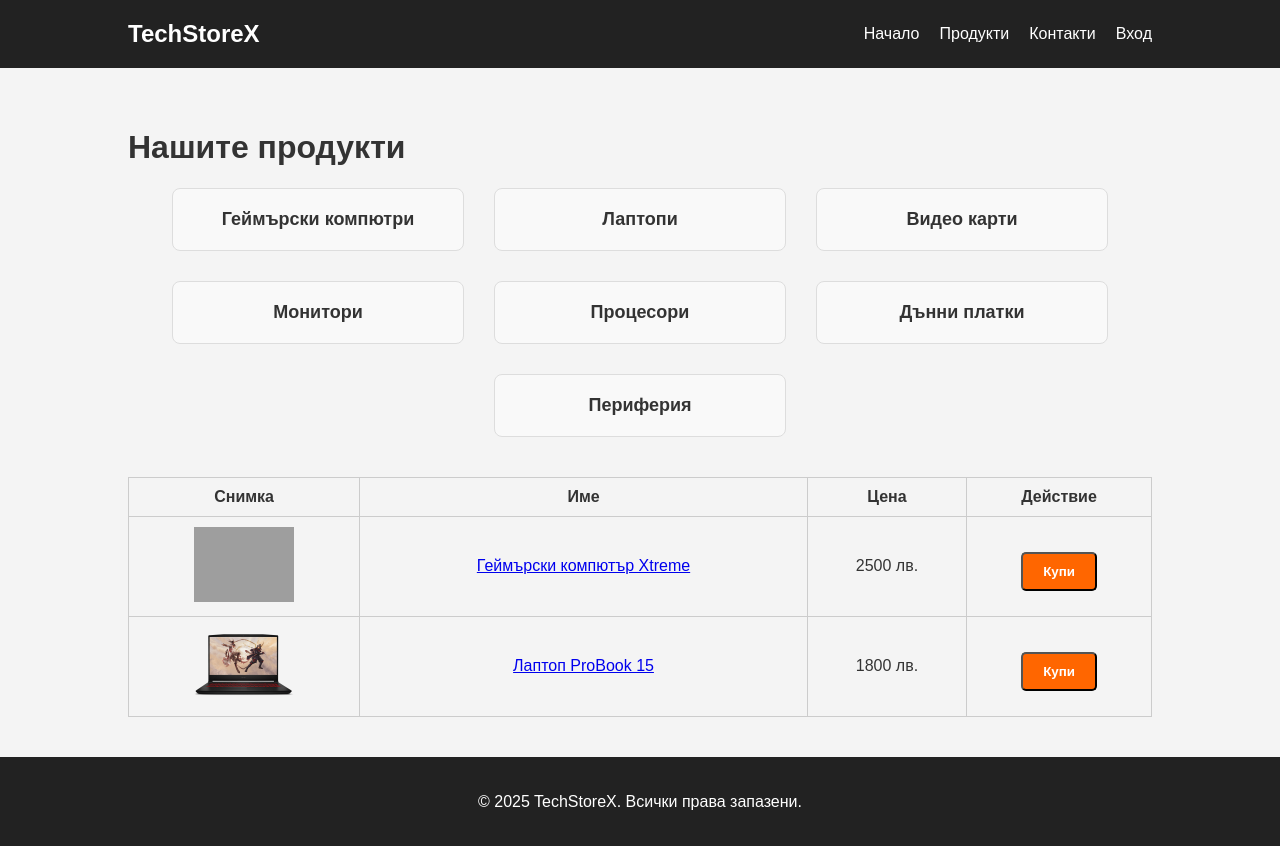
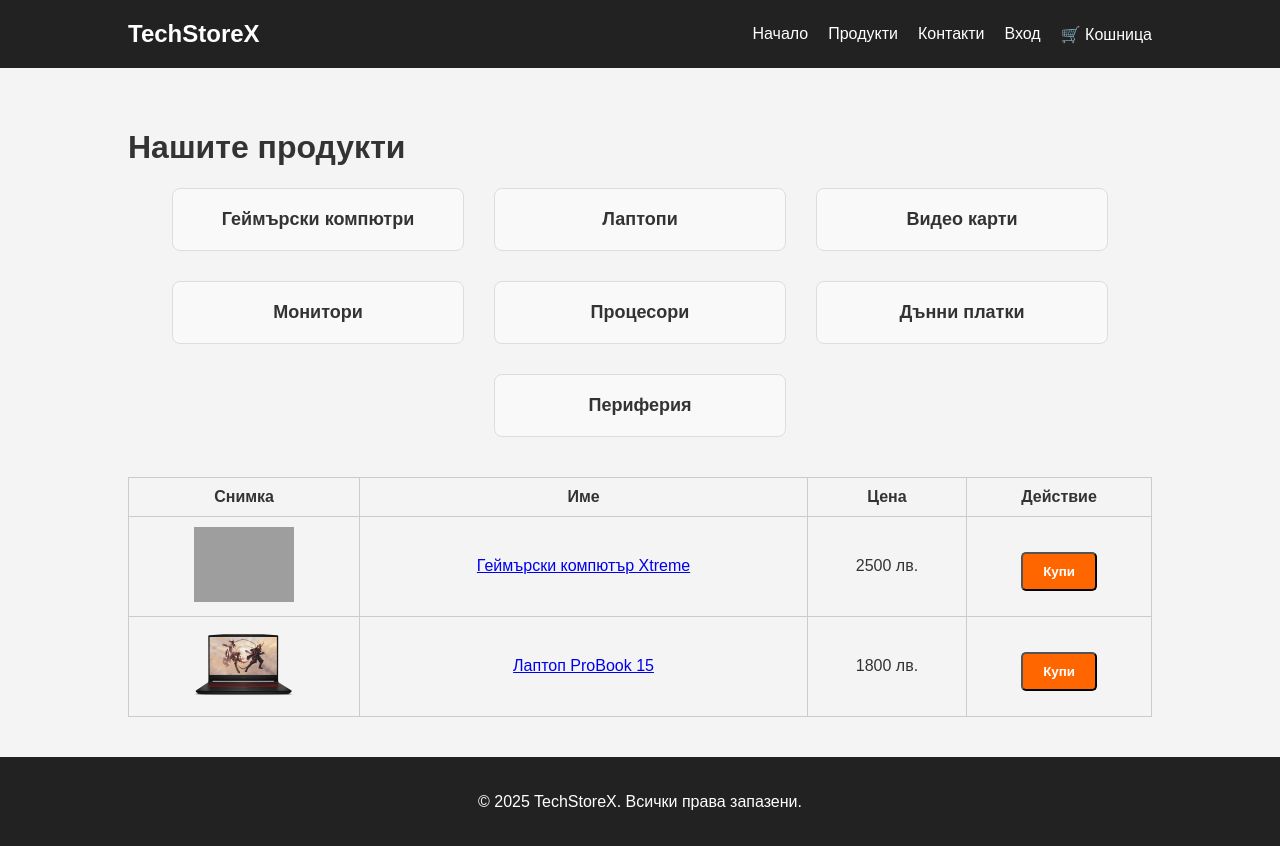
Before and after one commit to Noweaknez/TechStore, a plain HTML site: page Products.html in a window 1280 px wide. Drawn offline with Linux system fonts and the light colour scheme; grey boxes are pictures that could not be loaded; a script that the page names is missing.

Commit message:
Update Products.html

```diff
--- a/Products.html
+++ b/Products.html
@@ -15,6 +15,7 @@
         <li><a href="products.html">Продукти</a></li>
         <li><a href="contact.html">Контакти</a></li>
         <li><a href="#">Вход</a></li>
+        <li><a href="cart.html">🛒 Кошница <span id="cartCount"></span></a></li>
       </ul>
     </nav>
   </header>
```
